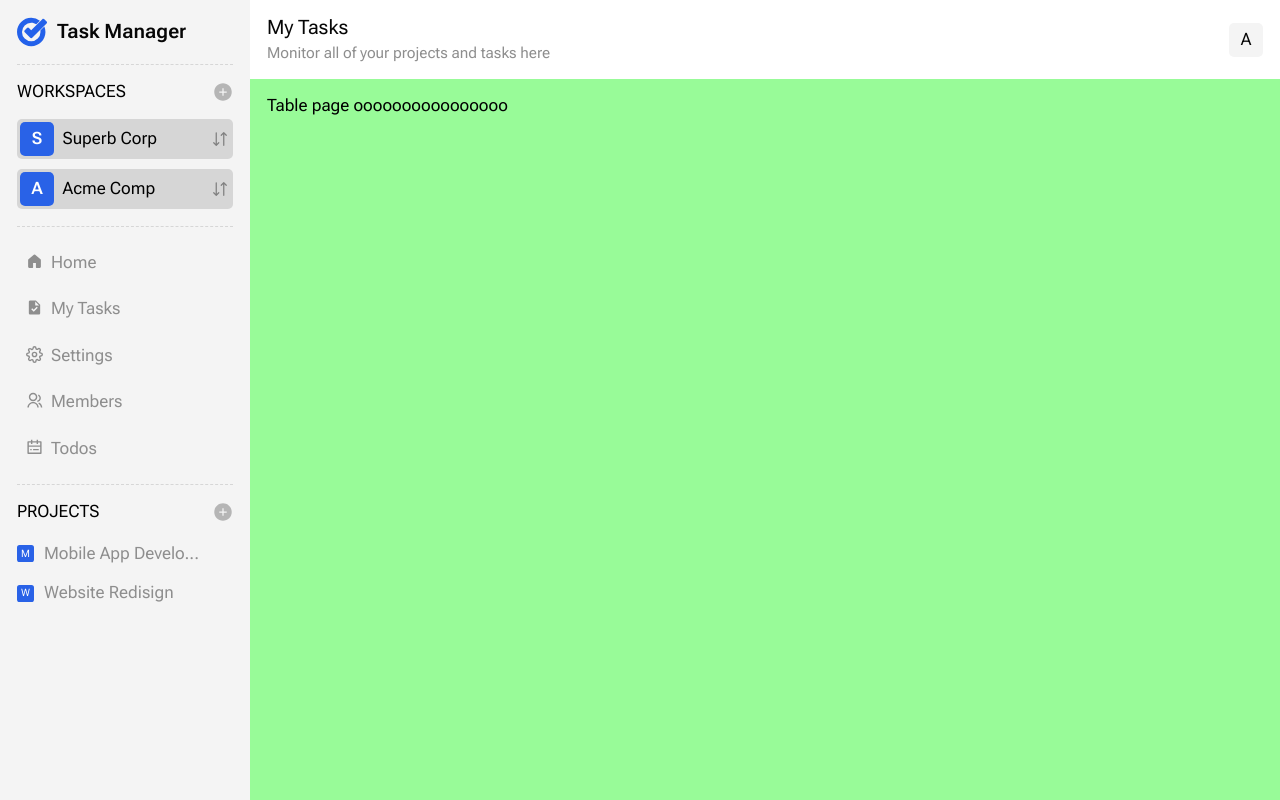
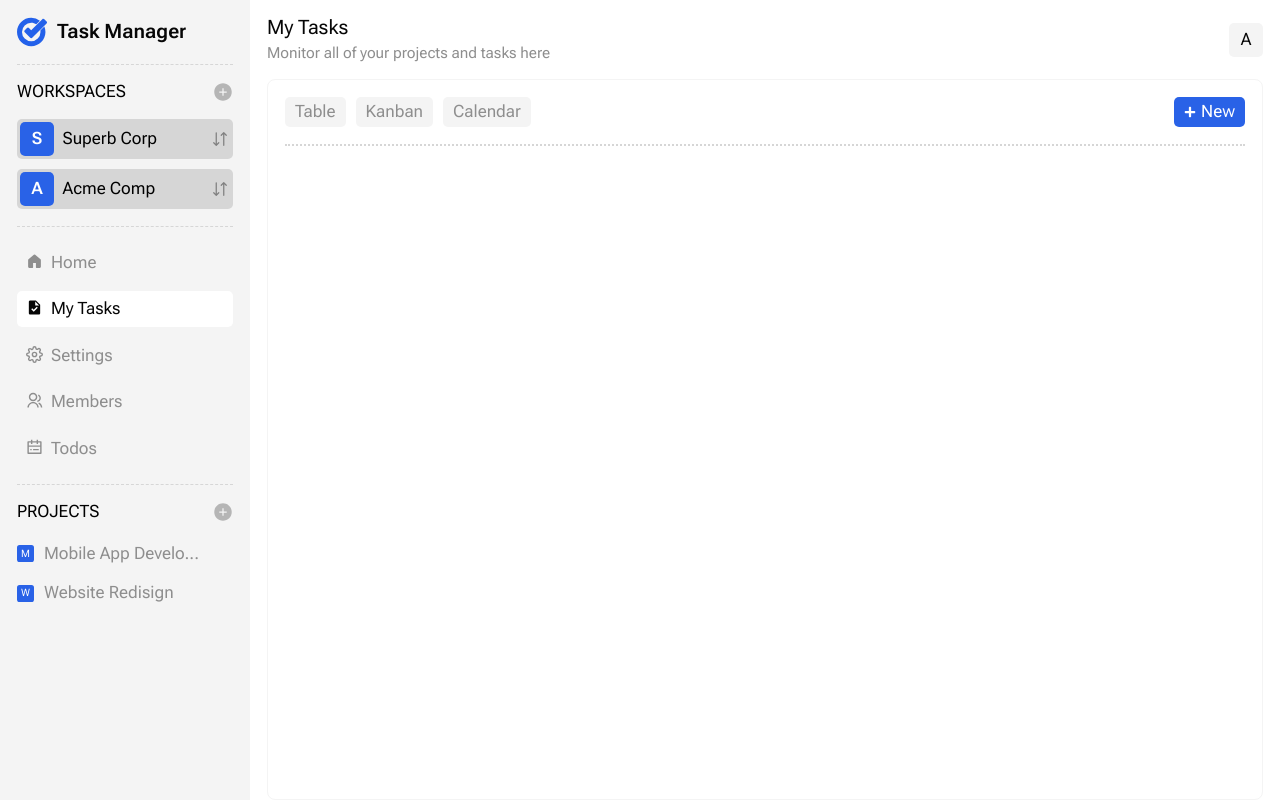
Before and after one commit to webioann/sandbox_prisma, a Next.js app: page /my_tasks/table in a window 1280 px wide. Built offline with nearby package versions, Linux system fonts and the light colour scheme.

Commit message:
created TaskPageNavigation

```diff
--- a/app/my_tasks/table/page.tsx
+++ b/app/my_tasks/table/page.tsx
@@ -1,8 +1,27 @@
 import React from 'react'
+import TaskPageNavigation from '@/components/TaskPageNavigation/TaskPageNavigation'
 import styles from './table.module.scss'
 
 export default function TablePage() {
+
     return (
-        <div className={styles.page}>Table page oooooooooooooooo</div>
+        <main className={styles.page}>
+            <div className={styles.task_page}>
+                <TaskPageNavigation/>
+
+
+
+                <div className={styles.filters_row}></div>
+
+
+
+                <ul className={styles.tasks_full_list}></ul>
+
+
+
+                <div className={styles.pagination}></div>
+
+            </div>
+        </main>
     )
 };
--- a/app/my_tasks/table/table.module.scss
+++ b/app/my_tasks/table/table.module.scss
@@ -1,6 +1,25 @@
 .page{
     width: 100%;
     height: 100%;
-    padding: 1rem;
-    background-color: palegreen;
+    padding: 0 1rem;
+    .task_page{
+        border: 1px solid var(--bg-second);
+        border-radius: 8px;
+        padding: 0 1rem;
+
+        min-height: 100%;
+        // filters row --------------
+        .filters_row{
+
+        }
+        // tasks full list --------------
+        .tasks_full_list{
+
+        }
+        // pagination -----------
+        .pagination{
+
+        }
+
+    }
 }
--- a/components/Navigation/Navigation.tsx
+++ b/components/Navigation/Navigation.tsx
@@ -11,13 +11,21 @@ import './navigation.scss'
 
 function Navigation() {
     const path = usePathname()
+
+    const choosePathVariant = (fullPath: string) => {
+        if(fullPath === '/my_tasks/table') return true
+        if(fullPath === '/my_tasks/kanban') return true
+        if(fullPath === '/my_tasks/calendar') return true
+        else return null
+    }
+
     return (
         <nav>
             <Link href={"/home"} className={path === '/home' ? 'nav-link active' : 'nav-link'}>
                 <GoHomeFill/>
                 <h4 className='link-name'>Home</h4>
             </Link>
-            <Link href={"/my_tasks/table"} className={path === '/my-tasks' ? 'nav-link active' : 'nav-link'}>
+            <Link href={"/my_tasks/table"} className={choosePathVariant(path) ? 'nav-link active' : 'nav-link'}>
                 <MdTask/>
                 <h4 className='link-name'>My Tasks</h4>
             </Link>
--- /dev/null
+++ b/components/TaskPageNavigation/TaskPageNavigation.tsx
@@ -0,0 +1,25 @@
+"use client"
+import React from 'react'
+import { FaPlus } from "react-icons/fa"
+import Link from 'next/link'
+import { usePathname } from 'next/navigation'
+import styles from './task-page-navigation.module.scss'
+
+function TaskPageNavigation() {
+    const path = usePathname()
+    return (
+        <div className={styles.links_header}>
+            <div className={styles.page_links_stack}>
+                <Link href={"/my_tasks/table"} className={styles.task_page_link}>Table</Link>
+                <Link href={"/my_tasks/kanban"} className={styles.task_page_link}>Kanban</Link>
+                <Link href={"/my_tasks/calendar"} className={styles.task_page_link}>Calendar</Link>
+            </div>
+            <div className={styles.create_button}>
+                <FaPlus size={12} color='white'/>
+                <span className={styles.create_button_text}>New</span>
+            </div>
+        </div>
+    )
+}
+
+export default TaskPageNavigation;
--- /dev/null
+++ b/components/TaskPageNavigation/task-page-navigation.module.scss
@@ -0,0 +1,30 @@
+.links_header{
+    display: flex;
+    align-items: center;
+    padding: 1rem 0;
+    border-bottom: 2px dotted var(--bg-dark);
+    .page_links_stack{
+        display: flex;
+        flex: 1;
+        .task_page_link{
+            background-color: var(--bg-second);
+            padding: 5px 10px;
+            display: flex;
+            align-items: center;
+            border-radius: 5px;
+            margin-right: 10px;
+            color: var(--text-second);
+        }
+    }
+    .create_button{
+        background-color: var(--bg-contrast);
+        padding: 5px 10px;
+        display: flex;
+        align-items: center;
+        border-radius: 5px;
+        .create_button_text{
+            color: var(--bg-main);
+            margin-left: 5px;
+        }
+    }
+}
```
